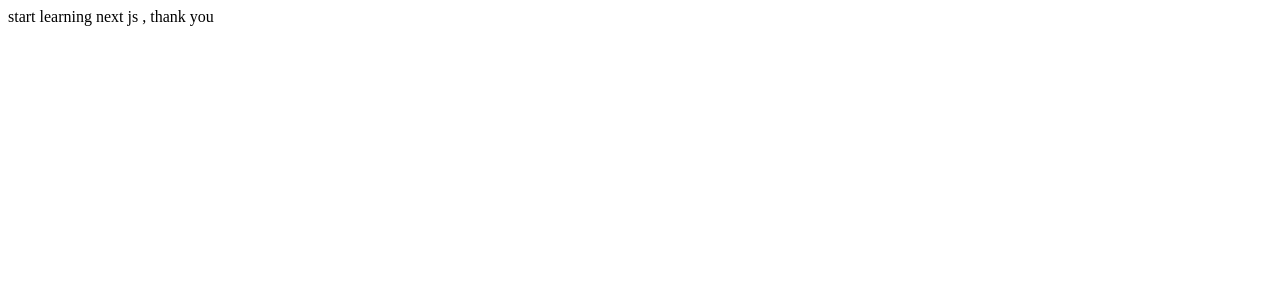
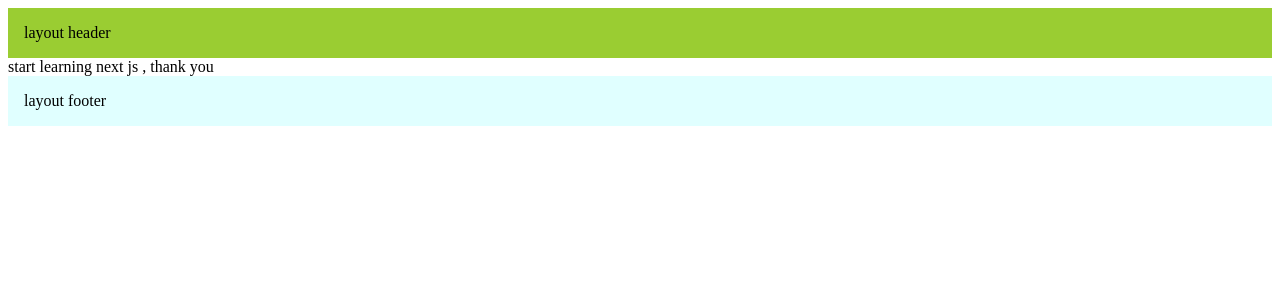
Before and after one commit to manishPatel1997/next-learning, a Next.js app: page / in a window 1280 px wide. Shown: the top 300 px of the page. Built offline with nearby package versions, Linux system fonts and the light colour scheme.

Commit message:
layout and nested layout

```diff
--- a/src/app/layout.js
+++ b/src/app/layout.js
@@ -4,9 +4,13 @@ export const metadata = {
 }
 
 export default function RootLayout({ children }) {
- return (
+  return (
     <html lang="en">
-      <body>{children}</body>
+      <body>
+        <header style={{ background: "yellowgreen", padding: "1rem" }}>layout header</header>
+        {children}
+        <footer style={{ background: "lightcyan", padding: "1rem" }}>layout footer</footer>
+      </body>
     </html>
   )
 }
```
Also changed, not shown: src/app/product/[productId]/layout.js (added, +8 -0 lines).
